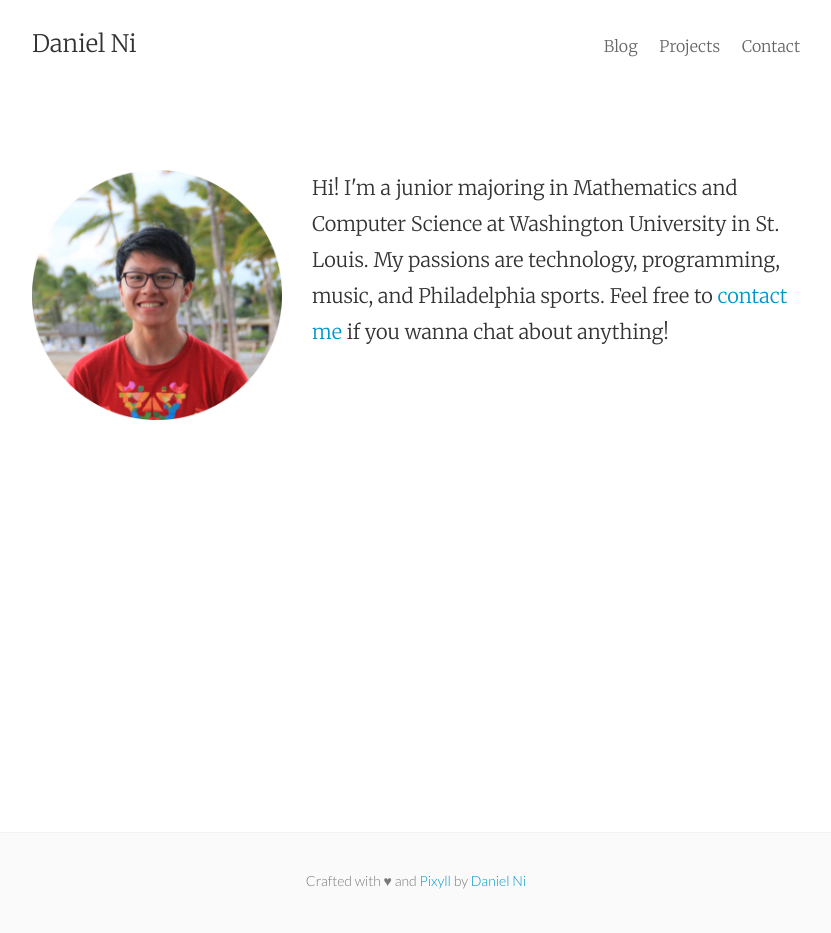
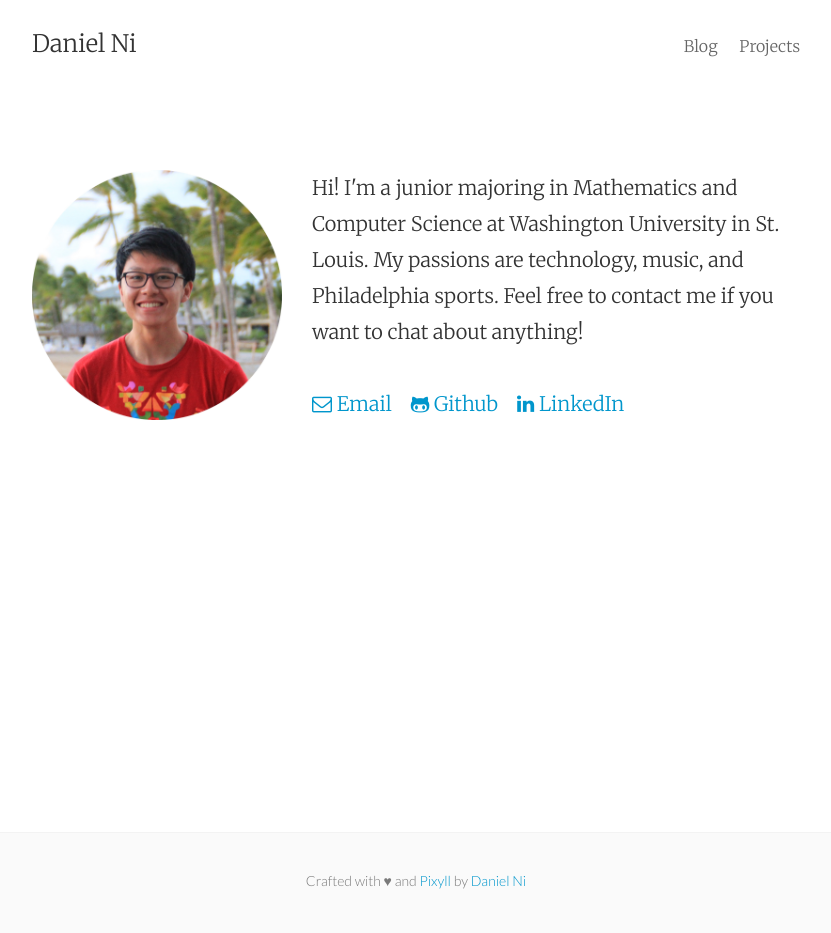
Before and after one commit to DanielNi/danielni.github.io, a Jekyll site: the page built from index.html, in a window 1280 px wide. Shown: the whole page, without its empty margins (224-1055 px from the left). Built offline with Jekyll 4.4.1, drawn with Linux system fonts in a browser that asks for light colours; nearby versions of some CDN libraries.

Commit message:
made pretty contact links

```diff
--- a/_includes/head.html
+++ b/_includes/head.html
@@ -16,4 +16,5 @@
     <!-- Fonts -->
     <link href='http://fonts.googleapis.com/css?family=Merriweather:900,900italic,300,300italic' rel='stylesheet' type='text/css'>
     <link href='http://fonts.googleapis.com/css?family=Lato:900,300' rel='stylesheet' type='text/css'>
+    <link href="http://maxcdn.bootstrapcdn.com/font-awesome/4.2.0/css/font-awesome.min.css" rel="stylesheet">
 </head>
--- a/_includes/navigation.html
+++ b/_includes/navigation.html
@@ -1,3 +1,3 @@
 <a href="{{ site.baseurl }}/blog/">Blog</a>
 <a href="{{ site.baseurl }}/projects/">Projects</a>
-<a href="{{ site.baseurl }}/contact/">Contact</a>
+<!-- <a href="{{ site.baseurl }}/contact/">Contact</a> -->
--- a/index.html
+++ b/index.html
@@ -7,4 +7,7 @@ title:
 
 <img src="/assets/profile.jpg" alt="This is me."/>
 
-<p>Hi! I'm a junior majoring in Mathematics and Computer Science at Washington University in St. Louis. My passions are technology, programming, music, and Philadelphia sports. Feel free to <a href="http://danielni.me/contact">contact me</a> if you wanna chat about anything!</p>
+<p>Hi! I'm a junior majoring in Mathematics and Computer Science at Washington University in St. Louis. My passions are technology, music, and Philadelphia sports. Feel free to contact me if you want to chat about anything!
+<br><br>
+<a href="mailto:danielni@wustl.edu"><i class="fa fa-envelope-o"></i> Email</a>&nbsp;&nbsp;&nbsp;&nbsp;<a href="https://www.github.com/DanielNi"><i class="fa fa-github-alt"></i> Github</a>&nbsp;&nbsp;&nbsp;&nbsp;<a href="https://www.linkedin.com/in/danielwni"><i class="fa fa-linkedin"></i> LinkedIn</a>
+</p>
```
Also changed, not shown: 4 other files.
